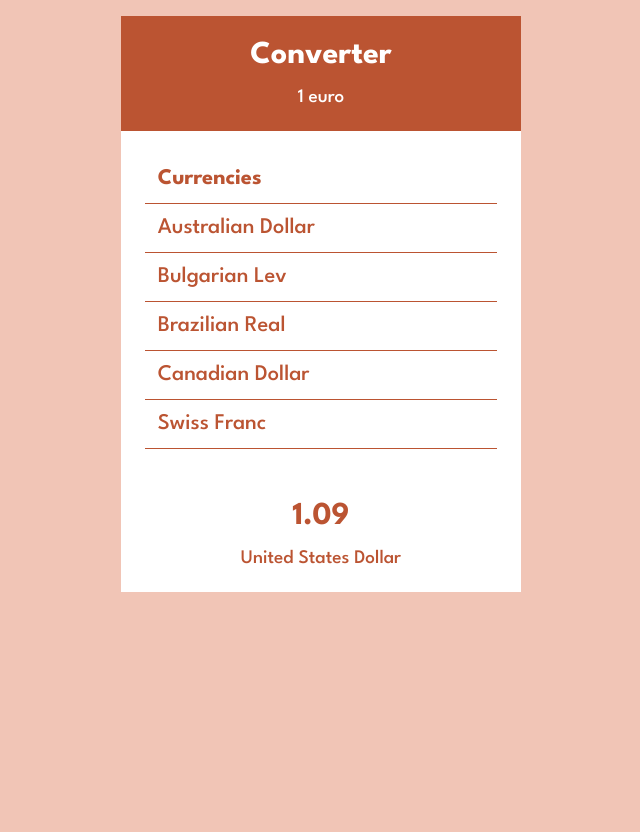
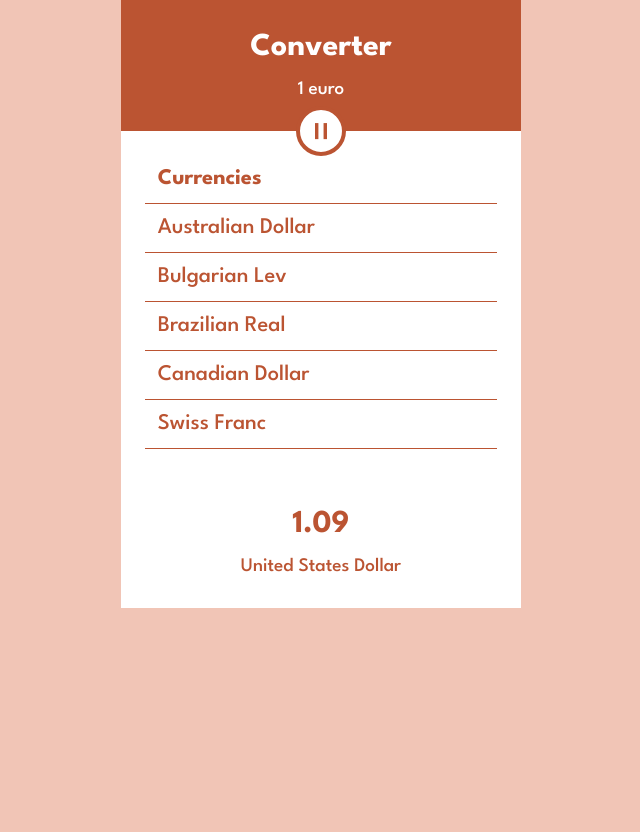
Before and after one commit to GhislainFaure/ReactConverter, a React app: page / in a window 1280 px wide. Shown: the whole page, without its empty margins (319-959 px from the left). After the commit the page ends 800 px from the top, so only its background shows below. Built offline with nearby package versions, Linux system fonts and the light colour scheme.

Commit message:
composant App transformé en classe + composant Toggler + gestion d'un state avec setState et utilisation de callbacks

```diff
--- a/src/components/Header/style.scss
+++ b/src/components/Header/style.scss
@@ -4,7 +4,7 @@
   background-color: vars.$principalColor;
   color: vars.$distinctColor;
   text-align: center;
-  padding: 1.5rem;
+  padding: 2rem;
 
   &__title {
     font-size: 2rem;
--- a/src/components/Result/index.js
+++ b/src/components/Result/index.js
@@ -1,11 +1,11 @@
 import "./style.scss";
 
 // == Composant
-function Result() {
+function Result({ value, selectedCurrency }) {
   return (
     <div className="result">
-      <p className="result__amount">1.09</p>
-      <p className="result__currency">United States Dollar</p>
+      <p className="result__amount">{Math.floor(value * 100) / 100}</p>
+      <p className="result__currency">{selectedCurrency}</p>
     </div>
   );
 }
--- a/src/components/Result/style.scss
+++ b/src/components/Result/style.scss
@@ -4,11 +4,12 @@
   background-color: vars.$distinctColor;
   color: vars.$principalColor;
   text-align: center;
-  padding: 1.5rem;
+  padding: 2rem;
 
   &__amount {
     font-size: 2rem;
     font-weight: bold;
+    font-weight: 700;
   }
   &__currency {
     font-size: 1.2rem;
--- /dev/null
+++ b/src/components/Toggler/index.js
@@ -0,0 +1,21 @@
+import PropTypes from "prop-types";
+import "./style.scss";
+
+function Toggler({ onButtonClick, isOpen }) {
+  return (
+    <button
+      type="button"
+      className={isOpen ? "toggler toggler--open" : "toggler"}
+      onClick={onButtonClick}
+    >
+      =
+    </button>
+  );
+}
+
+Toggler.propTypes = {
+  onButtonClick: PropTypes.func.isRequired,
+  isOpen: PropTypes.bool.isRequired,
+};
+
+export default Toggler;
--- /dev/null
+++ b/src/components/Toggler/style.scss
@@ -0,0 +1,24 @@
+@use "../../styles/vars";
+
+.toggler {
+  border-radius: 50%;
+  border: 4px solid vars.$principalColor;
+  width: 50px;
+  height: 50px;
+  display: block;
+  font-size: 2em;
+  font-weight: bold;
+  background-color: vars.$distinctColor;
+  color: vars.$principalColor;
+  margin: -25px auto;
+  position: relative;
+  transition: transform 0.2s, background-color 0.2s;
+
+  &:hover {
+    background-color: vars.$alternativeColor;
+  }
+
+  &--open {
+    transform: rotate(90deg);
+  }
+}
--- a/src/components/app/index.js
+++ b/src/components/app/index.js
@@ -1,19 +1,60 @@
 // == Import
+import React from "react";
 import Header from "../Header";
+import Toggler from "../Toggler";
 import Currencies from "../Currencies";
 import Result from "../Result";
 import currenciesList from "../../data/currencies";
 import "./style.scss";
 
 // == Composant
-function App() {
-  return (
-    <div className="app">
-      <Header baseAmount={1} />
-      <Currencies currencies={currenciesList} />
-      <Result />
-    </div>
-  );
+
+class App extends React.Component {
+  constructor(props) {
+    super(props);
+
+    this.state = {
+      isListOpen: true,
+      baseAmount: 1,
+      selectedCurrency: "United States Dollar",
+    };
+    this.handleButtonclick = this.handleButtonclick.bind(this);
+  }
+
+  handleButtonclick() {
+    this.setState({
+      isListOpen: !this.state.isListOpen,
+    });
+  }
+  // une fonction qui calculera la valeur convertie et la renverra
+  makeConversion() {
+    // on récupere la devise selectionnée
+    const foundCurrency = currenciesList.find(
+      (c) => c.name === this.state.selectedCurrency
+    );
+    // on récupere le taux de change correspondant a la devise selectionnée via la propriéte rate
+
+    const convertedAmount = foundCurrency.rate * this.state.baseAmount;
+
+    return convertedAmount;
+  }
+
+  render() {
+    return (
+      <div className="app">
+        <Header baseAmount={this.state.baseAmount} />
+        <Toggler
+          onButtonClick={this.handleButtonclick}
+          isOpen={this.state.isListOpen}
+        />
+        {this.state.isListOpen && <Currencies currencies={currenciesList} />}
+        <Result
+          value={this.makeConversion()}
+          selectedCurrency={this.state.selectedCurrency}
+        />
+      </div>
+    );
+  }
 }
 
 // == Export
--- a/src/styles/index.scss
+++ b/src/styles/index.scss
@@ -4,6 +4,17 @@
 body {
   font-family: "League Spartan", sans-serif;
   background: vars.$alternativeColor;
+}
+#root {
+  display: flex;
+  justify-content: center;
+  align-items: center;
+}
+
+html,
+body,
+#root {
+  height: 100%;
 }
 
 /*
```
